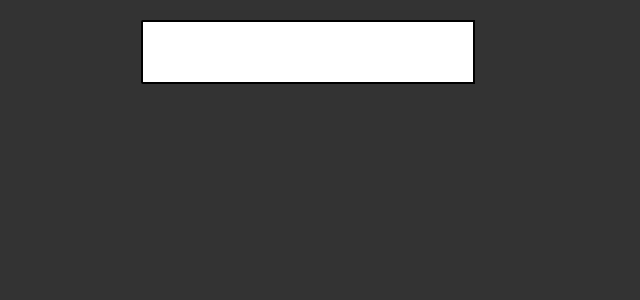
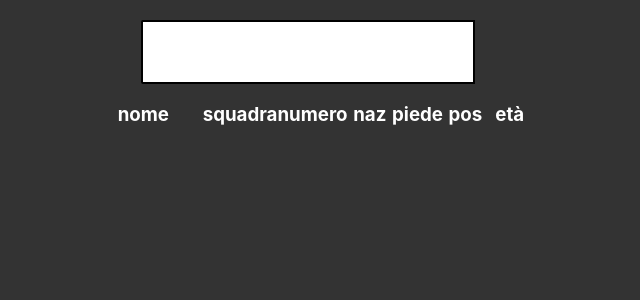
Before and after one commit to FedericoDiTosto/master-football, a React (Create React App) app: page / in a window 1280 px wide. Shown: the top 300 px of the page, without its empty margins (332-972 px from the left). Built offline with nearby package versions, Linux system fonts and the light colour scheme.

Commit message:
style stuff #4

```diff
--- a/src/App.css
+++ b/src/App.css
@@ -16,8 +16,32 @@ body {
 
 .player-name {
   color: var(--white);
-  font-size: 25px;
-  font-weight: 800;
+  font-size: 17px;
+  font-weight: 600;
+}
+
+.info-box {
+  width: 35%;
+  display: flex;
+  margin: auto;
+  align-items: center;
+  justify-content: space-between;
+  text-align: center;
+  color: var(--white);
+}
+
+.info-sub-name-box {
+  width: 200px;
+  align-items: center;
+  justify-content: space-between;
+  text-align: center;
+}
+
+.info-sub-box {
+  width: var(--answer-circle-size);
+  align-items: center;
+  justify-content: space-between;
+  text-align: center;
 }
 
 .answer-box {
@@ -26,6 +50,21 @@ body {
   margin: auto;
   align-items: center;
   justify-content: space-between;
+  padding: 10px;
+}
+
+.answer-name {
+  width: 200px;
+  min-width: fit-content;
+  height: var(--answer-circle-size);
+  color: var(--white);
+  line-height: 150px;
+  vertical-align: middle;
+  justify-content: center;
+  align-items: center;
+  display: flex;
+  text-align: center;
+
 }
 
 .answer-team {
--- a/src/App.js
+++ b/src/App.js
@@ -21,11 +21,36 @@ function App() {
     <div className="App">
       <SearchBar players={playersSerieA} randomPlayer={randomPlayer} setSelectedPlayer={setSelectedPlayer} selectedPlayer={selectedPlayer}
         selectedPlayerList={selectedPlayerList} setSelectedPlayerList={setSelectedPlayerList} win={win} setWin={setWin} />
-        <div className='players-choosen-container'>
+          <div className='info-box'>
+            <div className='info-sub-name-box'>
+            <h3>nome</h3>
+            </div>
+            <div className='info-sub-box'>
+            <h3>squadra</h3>
+            </div>
+            <div className='info-sub-box'>
+            <h3>numero</h3>
+            </div>
+            <div className='info-sub-box'>
+            <h3>naz</h3>
+            </div>
+            <div className='info-sub-box'>
+            <h3>piede</h3>
+            </div>
+            <div className='info-sub-box'>
+            <h3>pos</h3>
+            </div>
+            <div className='info-sub-box'>
+            <h3>età</h3>
+            </div>
+          </div>
+          <div className='players-choosen-container'>
       {selectedPlayerList.map((item, key) => (
         <>
-          <p className='player-name'>{item.name}</p>
           <div key={key} className="answer-box">
+            <div className='answer-name'>
+            <p className='player-name'>{item.name}</p>
+            </div>
             <div className={randomPlayer.team === item.team ? "answer-team-correct" : "answer-team"}>
               <img className="tshirt-icon" src={item.teamLogo} ></img>
             </div>
```
